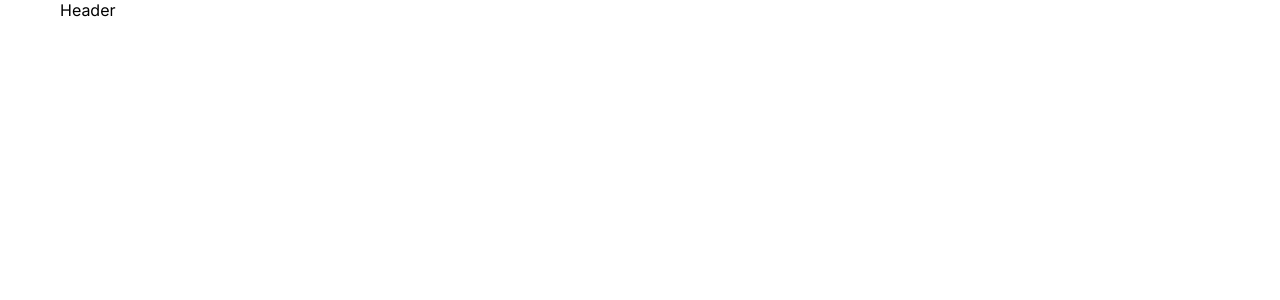
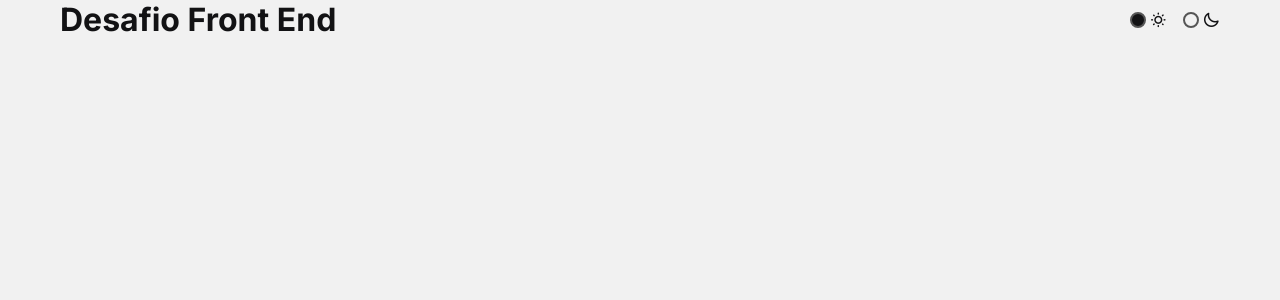
Before and after one commit to jonasborges93/ipam_devfrontend, a React (Create React App) app: page / in a window 1280 px wide. Shown: the top 300 px of the page. Built offline with nearby package versions, Linux system fonts and the light colour scheme.

Commit message:
included ThemeColor

```diff
--- a/public/index.html
+++ b/public/index.html
@@ -1,5 +1,6 @@
 <!DOCTYPE html>
 <html lang="en">
+
 <head>
   <link rel="preconnect" href="https://fonts.gstatic.com" crossorigin>
 
@@ -10,18 +11,20 @@
 
   <link href="https://fonts.googleapis.com/css2?family=Inter:wght@400;700&display=swap" rel="stylesheet">
 
-    <meta
-      name="description"
-      content="Desafio para desenvolvedor Front-End IPAM - Criar um SPA com React + Redux utilizando a API do IBGE"
-    />
+  <link rel="stylesheet" href="https://unicons.iconscout.com/release/v4.0.0/css/line.css">
+
+  <meta name="description"
+    content="Desafio para desenvolvedor Front-End IPAM - Criar um SPA com React + Redux utilizando a API do IBGE" />
   <link rel="apple-touch-icon" href="%PUBLIC_URL%/logo192.png" />
 
   <link rel="manifest" href="%PUBLIC_URL%/manifest.json" />
 
   <title>Jonas Borges - Desenvolvedor Front-End</title>
 </head>
+
 <body>
   <noscript>You need to enable JavaScript to run this app.</noscript>
   <div id="root"></div>
 </body>
+
 </html>
--- a/src/components/Header/index.jsx
+++ b/src/components/Header/index.jsx
@@ -1,10 +1,14 @@
-import { HeaderComponent, HeaderContainer } from './style'
+import { ThemeColor } from '../ThemeColor'
+import { HeaderComponent, HeaderContainer, HeaderFlex } from './style'
 
 export function Header() {
     return (
         <HeaderComponent>
             <HeaderContainer>
-                Header
+                <HeaderFlex>
+                    <h1>Desafio Front End</h1>
+                    <ThemeColor />
+                </HeaderFlex>
             </HeaderContainer>
         </HeaderComponent>
     )
--- a/src/components/Header/style.ts
+++ b/src/components/Header/style.ts
@@ -1,9 +1,15 @@
 import styled from "styled-components";
 
-export const HeaderComponent = styled.header``;
 export const HeaderContainer = styled.div`
     max-width: 1200px;
     width: 100%;
     margin: 0 auto;
     padding: 0 20px;
 `;
+
+export const HeaderComponent = styled.header``;
+export const HeaderFlex = styled.div`
+    display: flex;
+    align-items: center;
+    justify-content: space-between;
+`;
--- /dev/null
+++ b/src/components/ThemeColor/index.jsx
@@ -0,0 +1,34 @@
+import { useState } from 'react'
+import { ThemeItem } from './style'
+export function ThemeColor() {
+    const [isChecked, setIsChecked] = useState(true)
+
+    const handleChange = () => {
+        setIsChecked(!isChecked)
+    }
+
+    return (
+        <ThemeItem>
+            <label htmlFor="light">
+                <input
+                    type="radio"
+                    name="themecolor"
+                    id="light"
+                    checked={isChecked}
+                    onChange={handleChange}
+                />
+                <i className="uil uil-sun"></i>
+            </label>
+            <label htmlFor="dark">
+                <input
+                    type="radio"
+                    name="themecolor"
+                    id="dark"
+                    checked={!isChecked}
+                    onChange={handleChange}
+                />
+                <i className="uil uil-moon"></i>
+            </label>
+        </ThemeItem>
+    )
+}
--- /dev/null
+++ b/src/components/ThemeColor/style.ts
@@ -0,0 +1,35 @@
+import styled from "styled-components";
+
+export const ThemeItem = styled.div`
+    display: flex;
+    align-items: center;
+
+    label{
+        display: flex;
+        align-items: center;
+        cursor: pointer;
+
+        i{
+            font-size: 1.1rem;
+            margin-left: .2rem;
+        }
+
+        &:not(:last-child){
+        margin-right: 1rem;
+        }
+    }
+
+    input[type="radio"]{
+        appearance: none;
+        border: 2px solid #555;
+        width: 1rem;
+        height: 1rem;
+        border-radius: 50%;
+        cursor: pointer;
+
+        &:checked{
+            background-color: var(--text-color);
+        }
+    }
+
+`;
--- a/src/styles/global.ts
+++ b/src/styles/global.ts
@@ -4,9 +4,19 @@ export const GlobalStyle = createGlobalStyle`
 
 :root{
     --font-default: 'Inter', sans-serif;
-
     --font-normal: 400;
     --font-bold:700;
+}
+
+#light,
+:root{
+    --bg-color: #f1f1f1;
+    --text-color: #121214;
+}
+#dark,
+:root:has(#dark:checked){
+    --bg-color: #121214;
+    --text-color: #f1f1f1;
 }
 
 *{
@@ -27,6 +37,8 @@ html{
 body{
     font-family: var(--font-default);
     -webkit-font-smoothing: antialiased;
+    background-color: var(--bg-color);
+    color: var(--text-color);
 }
 
 body, input, textarea{
```
Lines whose indentation alone changed are shown as unchanged.
